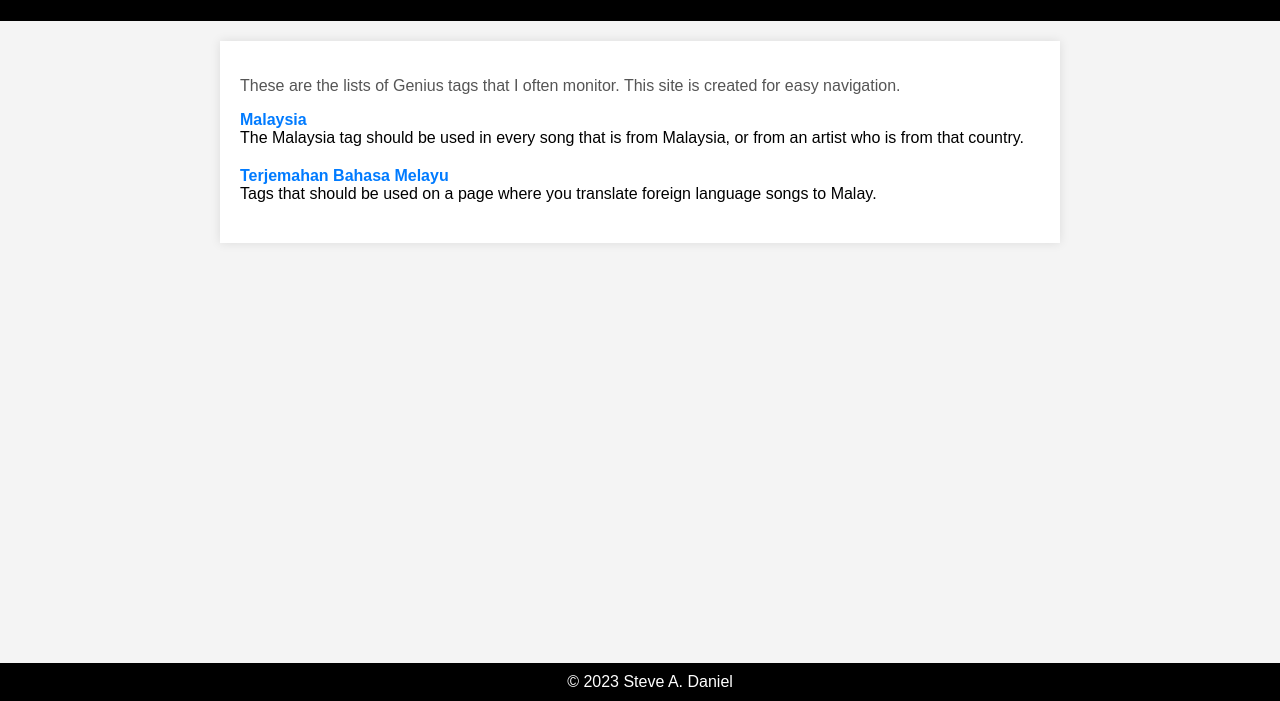
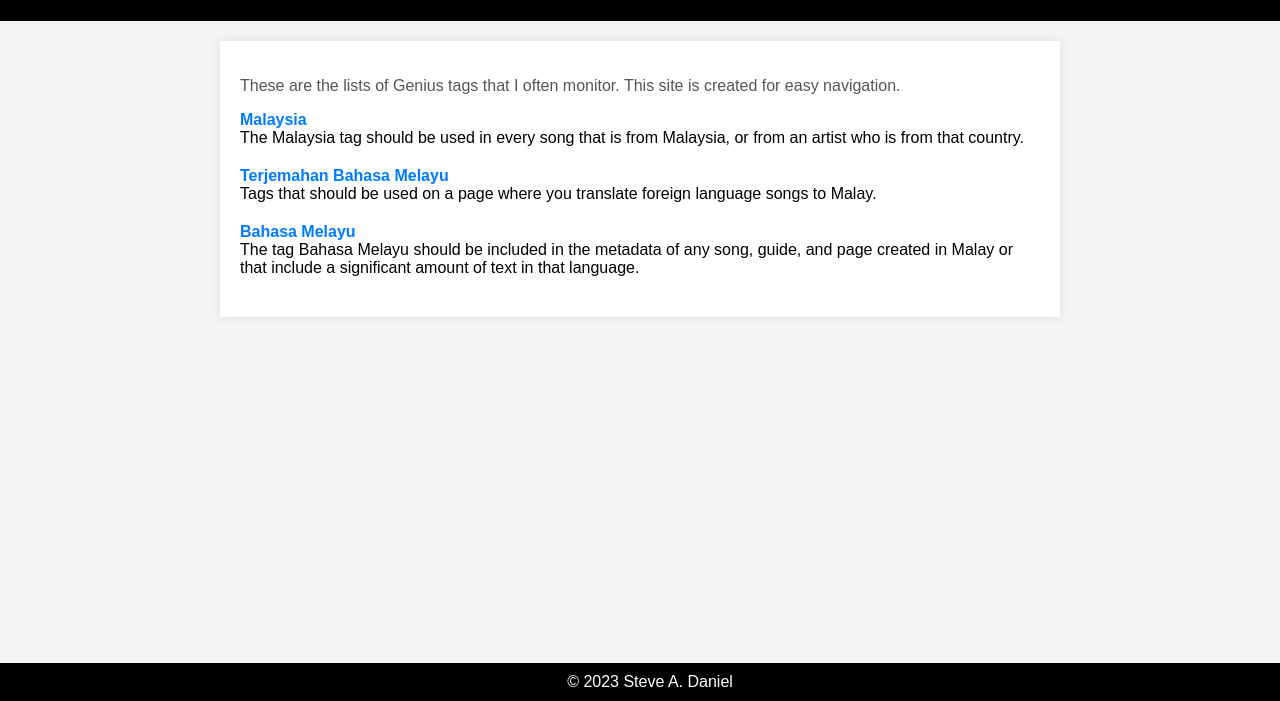
Before and after one commit to itzstevehereyo/gen-mentorship-portfolio, a plain HTML site: page index.html in a window 1280 px wide. Shown: the part 99-800 px from the top of the page. Drawn offline with Linux system fonts and the light colour scheme.

Commit message:
Update index.html

```diff
--- a/index.html
+++ b/index.html
@@ -100,6 +100,10 @@
                 <a href="https://genius.com/tags/terjemahan-bahasa-melayu"><strong>Terjemahan Bahasa Melayu</strong></a><br>
                 Tags that should be used on a page where you translate foreign language songs to Malay.
             </li>
+            <li>
+                <a href="https://genius.com/tags/bahasa-melayu"><strong>Bahasa Melayu</strong></a><br>
+                The tag Bahasa Melayu should be included in the metadata of any song, guide, and page created in Malay or that include a significant amount of text in that language.
+            </li>
         </ol>
     </main>
 
```
